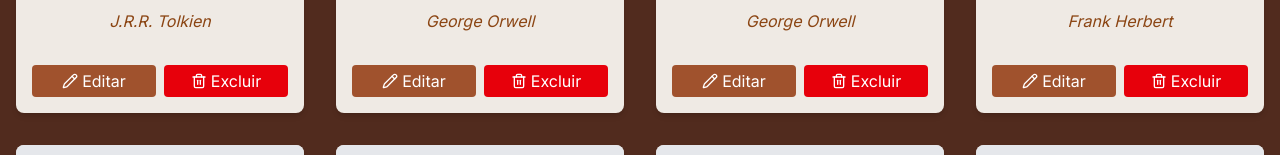
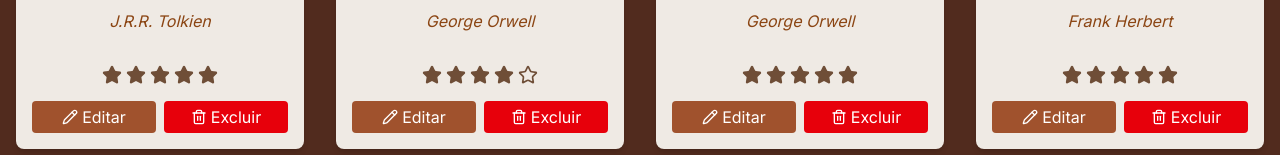
Before and after one commit to Natalia-Chaves/BookShelf, a Next.js app: page /catalogo in a window 1280 px wide. Shown: the part 623-778 px from the top of the page. Built offline with nearby package versions, Linux system fonts and the light colour scheme.

Commit message:
components: rating adicionado ao bookcard.

```diff
--- a/src/app/catalogo/page.tsx
+++ b/src/app/catalogo/page.tsx
@@ -17,7 +17,8 @@
     if (savedBooks) return JSON.parse(savedBooks);
     return initialBooks.map(book => ({
       ...book,
-      id: Date.now().toString() + Math.random().toString(36).substring(2, 9)
+      id: Date.now().toString() + Math.random().toString(36).substring(2, 9),
+      rating: book.rating ?? 0, // garantir que tenha rating
     }));
   });
 
@@ -64,6 +65,12 @@
   };
   const handleCancelDelete = () => setBookToDelete(null);
 
+  const handleRateBook = (book: Book, rating: number) => {
+    setAllBooks(prevBooks =>
+      prevBooks.map(b => b.id === book.id ? { ...b, rating } : b)
+    );
+  };
+
   const filteredBooks = allBooks.filter(book => {
     const titleMatch = book.title.toLowerCase().includes(searchTerm);
     const authorMatch = book.author.toLowerCase().includes(searchTerm);
@@ -85,7 +92,13 @@
 
       <div className="grid grid-cols-1 sm:grid-cols-2 md:grid-cols-3 lg:grid-cols-4 gap-8">
         {filteredBooks.map(book => (
-          <BookCard key={book.id} book={book} onEdit={handleEditBook} onDelete={handleDeleteBook} />
+          <BookCard
+            key={book.id}
+            book={book}
+            onEdit={handleEditBook}
+            onDelete={handleDeleteBook}
+            onRate={handleRateBook}
+          />
         ))}
 
         <div className="flex items-center justify-center p-4">
--- a/src/components/AddBookForm.tsx
+++ b/src/components/AddBookForm.tsx
@@ -29,47 +29,61 @@
       title,
       author,
       imageUrl,
-      genres: bookToEdit?.genres,
-      year: bookToEdit?.year,
+      genres: bookToEdit?.genres || [],
+      year: bookToEdit?.year || new Date().getFullYear(),
     };
     onSave(book);
   };
 
   return (
     <div className="fixed inset-0 bg-black bg-opacity-50 flex items-center justify-center z-50">
-      <form onSubmit={handleSubmit} className="bg-white p-6 rounded-md w-80">
-        <h2 className="text-xl font-bold mb-4">{bookToEdit ? 'Editar Livro' : 'Adicionar Livro'}</h2>
+      <form
+        onSubmit={handleSubmit}
+        className="bg-[var(--form-background)] text-[var(--foreground)] p-6 rounded-lg shadow-xl w-80 max-w-full"
+      >
+        <h2 className="text-2xl font-semibold mb-5 text-center">
+          {bookToEdit ? 'Editar Livro' : 'Adicionar Livro'}
+        </h2>
 
         <input
           type="text"
           placeholder="Título"
           value={title}
           onChange={e => setTitle(e.target.value)}
-          className="w-full mb-3 p-2 border rounded"
+          className="w-full mb-4 px-3 py-2 rounded-lg bg-[var(--input-background)] text-[var(--foreground)] border border-[var(--border)] focus:outline-none focus:ring-2 focus:ring-[var(--primary)]"
           required
         />
+
         <input
           type="text"
           placeholder="Autor"
           value={author}
           onChange={e => setAuthor(e.target.value)}
-          className="w-full mb-3 p-2 border rounded"
+          className="w-full mb-4 px-3 py-2 rounded-lg bg-[var(--input-background)] text-[var(--foreground)] border border-[var(--border)] focus:outline-none focus:ring-2 focus:ring-[var(--primary)]"
           required
         />
+
         <input
           type="text"
           placeholder="URL da imagem"
           value={imageUrl}
           onChange={e => setImageUrl(e.target.value)}
-          className="w-full mb-3 p-2 border rounded"
+          className="w-full mb-6 px-3 py-2 rounded-lg bg-[var(--input-background)] text-[var(--foreground)] border border-[var(--border)] focus:outline-none focus:ring-2 focus:ring-[var(--primary)]"
           required
         />
 
-        <div className="flex justify-end gap-2">
-          <button type="button" onClick={onCancel} className="px-3 py-1 bg-gray-300 rounded">
+        <div className="flex justify-end gap-3">
+          <button
+            type="button"
+            onClick={onCancel}
+            className="px-4 py-2 rounded-lg bg-gray-400 hover:bg-gray-500 text-white transition"
+          >
             Cancelar
           </button>
-          <button type="submit" className="px-3 py-1 bg-green-500 text-white rounded">
+          <button
+            type="submit"
+            className="px-4 py-2 rounded-lg bg-[var(--primary)] hover:brightness-90 text-white font-semibold transition"
+          >
             Salvar
           </button>
         </div>
--- a/src/components/BookCard.tsx
+++ b/src/components/BookCard.tsx
@@ -1,29 +1,39 @@
 'use client';
 
 import React from "react";
-import { Eye, Pencil, Trash2 } from "lucide-react";
+import { Pencil, Trash2 } from "lucide-react";
+import StarRating from './StarRating';
 import type { Book } from '@/types';
 import Link from 'next/link';
 
 const createSlug = (title: string): string => {
-    return title.toLowerCase().trim().replace(/[^\w\s-]/g, '').replace(/[\s_-]+/g, '-').replace(/^-+|-+$/g, '');
+    return title
+        .toLowerCase()
+        .trim()
+        .replace(/[^\w\s-]/g, '')
+        .replace(/[\s_-]+/g, '-')
+        .replace(/^-+|-+$/g, '');
 };
 
 interface BookCardProps {
     book: Book;
     onEdit: (book: Book) => void;
     onDelete: (book: Book) => void;
+    onRate: (book: Book, rating: number) => void;
 }
 
-export default function BookCard({ book, onEdit, onDelete }: BookCardProps) {
-    const { title, author, imageUrl } = book;
+export default function BookCard({ book, onEdit, onDelete, onRate }: BookCardProps) {
+  const { title, author, imageUrl, rating } = book;
   const bookSlug = createSlug(title);
+
+  const handleRate = (newRating: number) => {
+    onRate(book, newRating);
+  };
 
   return (
     <div className="bg-[#EFEAE4] rounded-lg shadow-md overflow-hidden transform transition-all duration-300 hover:scale-105 flex flex-col h-full">
 
       <Link href={`/livro/${bookSlug}`} className="flex flex-col h-full">
-
         <div className="relative w-full h-80 p-4 flex items-center justify-center bg-gray-200">
           <img
             src={imageUrl}
@@ -39,6 +49,11 @@
           </div>
         </div>
       </Link>
+
+      {/* Avaliação fora do Link para evitar clique no Link */}
+      <div className="p-4 pt-0 flex justify-center">
+        <StarRating rating={rating} onRate={handleRate} />
+      </div>
 
       <div className="flex gap-2 p-4 pt-0">
         <button
--- /dev/null
+++ b/src/components/BookList.tsx
@@ -0,0 +1,56 @@
+'use client';
+
+import React, { useState } from 'react';
+import BookCard from './BookCard';
+import type { Book } from '@/types';
+
+const initialBooks: Book[] = [
+    {
+        title: 'Dom Casmurro',
+        author: 'Machado de Assis',
+        cover: '/images/dom-casmurro.jpg',
+        rating: 3
+    },
+    {
+        title: 'O Pequeno Príncipe',
+        author: 'Antoine de Saint-Exupéry',
+        cover: '/images/o-pequeno-principe.jpg',
+        rating: 4
+    },
+    // mais livros...
+];
+
+export default function BookList() {
+    const [books, setBooks] = useState<Book[]>(initialBooks);
+
+    const handleEdit = (book: Book) => {
+        console.log('Editar:', book.title);
+        // lógica para editar...
+    };
+
+    const handleDelete = (book: Book) => {
+        setBooks(prev => prev.filter(b => b.title !== book.title));
+    };
+
+    const handleRate = (book: Book, rating: number) => {
+        setBooks(prev =>
+            prev.map(b =>
+                b.title === book.title ? { ...b, rating } : b
+            )
+        );
+    };
+
+    return (
+        <div className="grid grid-cols-1 sm:grid-cols-2 md:grid-cols-3 gap-6">
+            {books.map(book => (
+                <BookCard
+                    key={book.title}
+                    book={book}
+                    onEdit={handleEdit}
+                    onDelete={handleDelete}
+                    onRate={handleRate}
+                />
+            ))}
+        </div>
+    );
+}
--- a/src/components/DeleteConfirmationModal.tsx
+++ b/src/components/DeleteConfirmationModal.tsx
@@ -6,15 +6,47 @@
   onCancel: () => void;
 }
 
-export default function DeleteConfirmationModal({ bookTitle, onConfirm, onCancel }: DeleteConfirmationModalProps) {
+export default function DeleteConfirmationModal({
+  bookTitle,
+  onConfirm,
+  onCancel,
+}: DeleteConfirmationModalProps) {
   return (
     <div className="fixed inset-0 bg-black bg-opacity-50 flex items-center justify-center z-50">
-      <div className="bg-white p-6 rounded-md w-80">
+      <div
+        className="p-6 rounded-md w-80 shadow-lg"
+        style={{
+          backgroundColor: 'var(--form-background)',
+          color: 'var(--text-primary)',
+        }}
+      >
         <h2 className="text-xl font-bold mb-4">Confirma exclusão?</h2>
-        <p className="mb-4">Deseja realmente excluir o livro <strong>{bookTitle}</strong>?</p>
+        <p className="mb-4">
+          Deseja realmente excluir o livro <strong>{bookTitle}</strong>?
+        </p>
+
         <div className="flex justify-end gap-2">
-          <button onClick={onCancel} className="px-3 py-1 bg-gray-300 rounded">Cancelar</button>
-          <button onClick={onConfirm} className="px-3 py-1 bg-red-500 text-white rounded">Excluir</button>
+          <button
+            onClick={onCancel}
+            className="px-4 py-2 rounded transition"
+            style={{
+              backgroundColor: 'var(--background)',
+              color: 'var(--text-primary)',
+              border: '1px solid var(--divider-color)',
+            }}
+          >
+            Cancelar
+          </button>
+
+          <button
+            onClick={onConfirm}
+            className="px-4 py-2 rounded text-white transition"
+            style={{
+              backgroundColor: 'var(--danger-color, #dc2626)', // fallback vermelho se não tiver uma var
+            }}
+          >
+            Excluir
+          </button>
         </div>
       </div>
     </div>
--- a/src/components/Navbar.tsx
+++ b/src/components/Navbar.tsx
@@ -67,7 +67,7 @@
           <div className="md:hidden">
             <a
               href="/catalogo"
-              className="p-2 rounded-lg hover:bg-[var(--form-background)] transition"
+              className="p-2 rounded-lg"
               aria-label="Ir para o Catálogo"
             >
               <Library size={20} />
--- /dev/null
+++ b/src/components/StarRating.tsx
@@ -0,0 +1,47 @@
+'use client';
+
+import React, { useState } from 'react';
+import { Star } from 'lucide-react';
+
+interface StarRatingProps {
+    rating: number;
+    total?: number;
+    onRate?: (rating: number) => void;
+}
+
+export default function StarRating({ rating, total = 5, onRate }: StarRatingProps) {
+    const [hoverRating, setHoverRating] = useState<number | null>(null);
+
+    const currentRating = hoverRating !== null ? hoverRating : rating;
+
+    return (
+        <div className="flex items-center justify-center gap-1">
+            {Array.from({ length: total }, (_, i) => {
+                const starIndex = i + 1;
+                const filled = starIndex <= currentRating;
+
+                return (
+                    <button
+                        key={i}
+                        type="button"
+                        onClick={(e) => {
+                            e.preventDefault();
+                            e.stopPropagation();
+                            onRate?.(starIndex);
+                        }}
+                        onMouseEnter={() => setHoverRating(starIndex)}
+                        onMouseLeave={() => setHoverRating(null)}
+                        aria-label={`Avaliar com ${starIndex} estrela${starIndex > 1 ? 's' : ''}`}
+                        className="focus:outline-none"
+                    >
+                        <Star
+                            size={20}
+                            fill={filled ? '#6F4E37' : 'none'}
+                            stroke="#6F4E37"
+                        />
+                    </button>
+                );
+            })}
+        </div>
+    );
+}
--- a/src/types.ts
+++ b/src/types.ts
@@ -8,4 +8,5 @@
   rating?: number;
   synopsis?: string;
   cover?: string;
+  ratings?: number[];
 }
```
Also changed, not shown: src/app/livro/[slug]/page.tsx (+44 -21 lines). Lines whose indentation alone changed are shown as unchanged.
